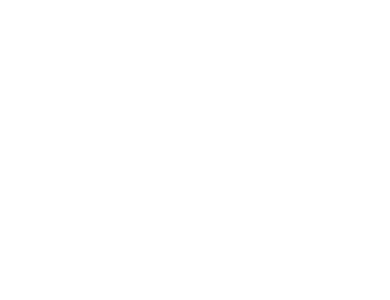
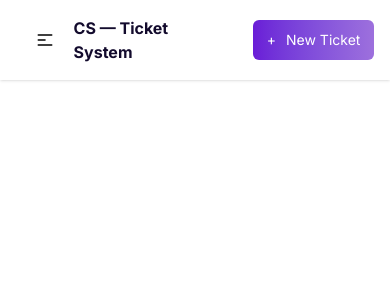
Before and after one commit to Akhlakur07/Customer-Support-Ticket-System, a React (Vite) app: page / in a window 390 px wide. Shown: the top 300 px of the page. Built offline with nearby package versions, Linux system fonts and the light colour scheme.

Commit message:
Navbar done

```diff
--- a/src/App.jsx
+++ b/src/App.jsx
@@ -1,10 +1,11 @@
 import "./App.css";
+import Navbar from "./components/Navbar";
 
 function App() {
-
   return (
     <>
       <div className="inter-font">
+        <Navbar></Navbar>
       </div>
     </>
   );
--- a/src/components/Navbar.jsx
+++ b/src/components/Navbar.jsx
@@ -1,11 +1,91 @@
-import React from 'react';
+import React from "react";
 
 const Navbar = () => {
-    return (
+  return (
+    <div className="navbar bg-white shadow-sm px-[4%] py-4">
+      <div className="navbar-start">
+        <div className="dropdown">
+          <div tabIndex={0} role="button" className="btn btn-ghost lg:hidden">
+            <svg
+              xmlns="http://www.w3.org/2000/svg"
+              className="h-5 w-5"
+              fill="none"
+              viewBox="0 0 24 24"
+              stroke="currentColor"
+            >
+              {" "}
+              <path
+                strokeLinecap="round"
+                strokeLinejoin="round"
+                strokeWidth="2"
+                d="M4 6h16M4 12h8m-8 6h16"
+              />{" "}
+            </svg>
+          </div>
+          <ul
+            tabIndex="-1"
+            className="menu menu-sm dropdown-content bg-base-100 rounded-box z-1 mt-3 w-52 p-2 shadow"
+          >
+            <li>
+              <a>Home</a>
+            </li>
+            <li>
+              <a>FAQ</a>
+            </li>
+            <li>
+              <a>Changelog</a>
+            </li>
+            <li>
+              <a>Blog</a>
+            </li>
+            <li>
+              <a>Download</a>
+            </li>
+            <li>
+              <a>Contact</a>
+            </li>
+          </ul>
+        </div>
+        <p className="text-md lg:text-2xl font-bold text-[#130B2D]">CS — Ticket System</p>
+      </div>
+      <div className="navbar-end hidden 2xl:flex">
+        <ul className="menu menu-horizontal gap-8 px-8 text-base">
+          <li>
+            <a>Home</a>
+          </li>
+          <li>
+            <a>FAQ</a>
+          </li>
+          <li>
+            <a>Changelog</a>
+          </li>
+          <li>
+            <a>Blog</a>
+          </li>
+          <li>
+            <a>Download</a>
+          </li>
+          <li>
+            <a>Contact</a>
+          </li>
+        </ul>
         <div>
-
+          <button className="bg-linear-to-r from-[#6a1cd7] to-[#9d70dd] text-white px-4 py-3 rounded-md">
+            <p>
+              <span className="pr-2.5">+</span>New Ticket
+            </p>
+          </button>
         </div>
-    );
+      </div>
+      <div className="2xl:hidden navbar-end">
+        <button className="bg-linear-to-r from-[#6a1cd7] to-[#9d70dd] text-white px-3.5 py-2.5 rounded-md">
+          <p className="text-sm">
+            <span className="pr-2.5">+</span>New Ticket
+          </p>
+        </button>
+      </div>
+    </div>
+  );
 };
 
 export default Navbar;
```
